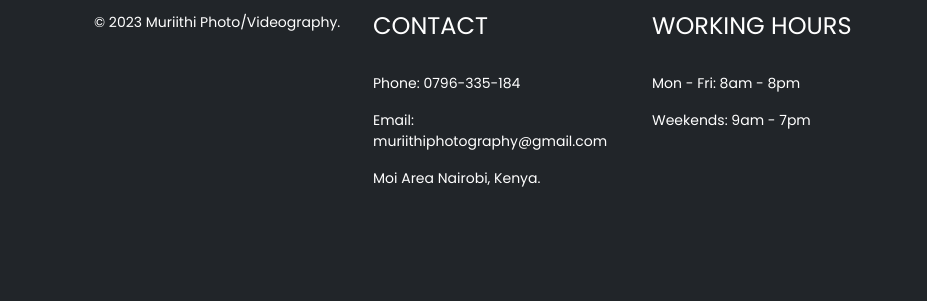
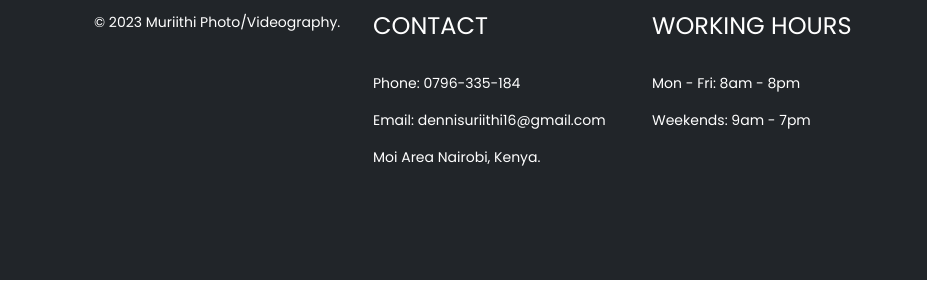
Before and after one commit to eyern/muriithi, a plain HTML site: page contact.html in a window 1280 px wide. Shown: the part 1869-2170 px from the top of the page, 0-927 px from the left. After the commit the page ends 2149 px from the top, so only its background shows below. Drawn offline with nearby package versions, Linux system fonts and the light colour scheme; a script that the page names is missing.

Commit message:
email update

```diff
--- a/contact.html
+++ b/contact.html
@@ -177,7 +177,7 @@
                     <div class="col-lg-3 col-md-3">
                         <h4 class="pb-4">CONTACT</h4>
                         <p style="font-size: 14px;">Phone: 0796-335-184</p>
-                        <p style="font-size: 14px;">Email: muriithiphotography@gmail.com</p>
+                        <p style="font-size: 14px;">Email: dennisuriithi16@gmail.com</p>
                         <p style="font-size: 14px;">Moi Area Nairobi, Kenya.</p>
                     </div>
                     <div class="col-lg-3 col-md-3">
```
